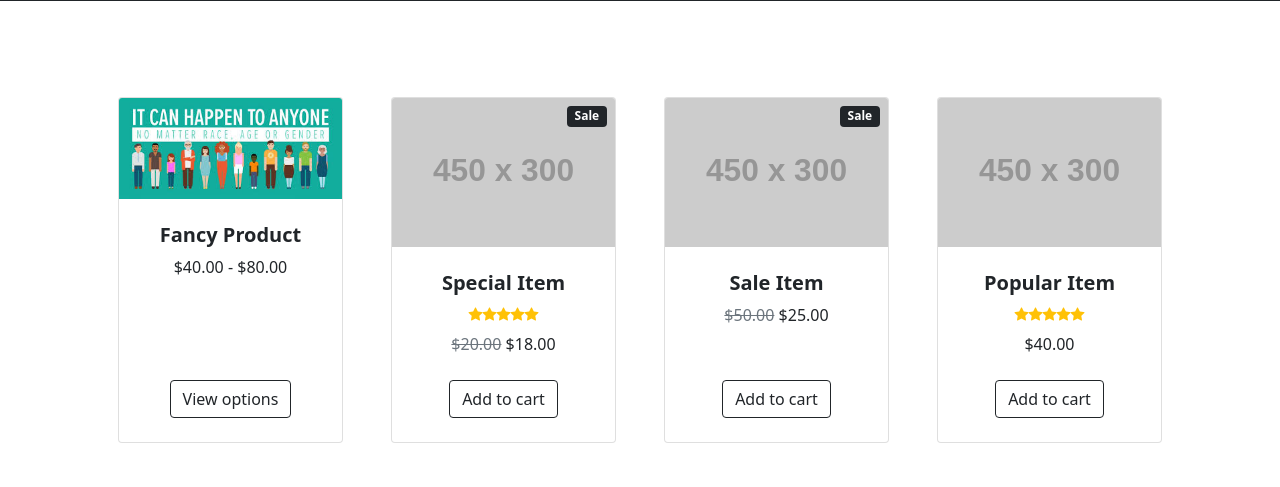
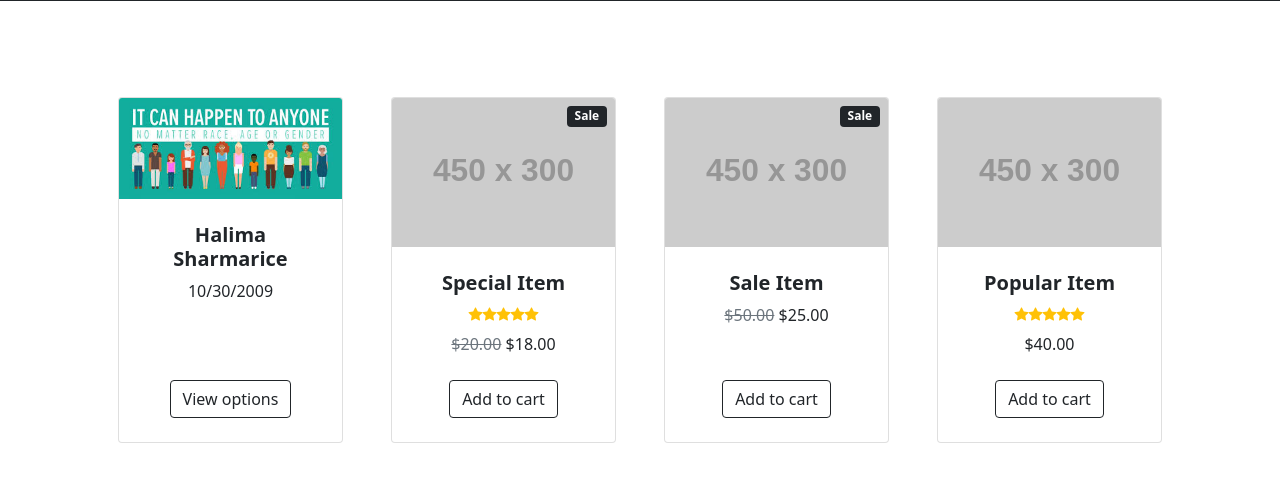
Before and after one commit to oliverescobar/missingPersons, a Django app: page / in a window 1280 px wide. Shown: the part 352-839 px from the top of the page. Run offline with Django 4.2, Linux system fonts and the light colour scheme; grey boxes labelled with a size stand in for pictures from a placeholder-image service; some libraries are stand-ins or nearby versions.

Commit message:
Update homepage.html

```diff
--- a/missingPersons/templates/homepages/homepage.html
+++ b/missingPersons/templates/homepages/homepage.html
@@ -92,18 +92,15 @@
           <div class="col mb-5">
             <div class="card h-100">
               <!-- Product image-->
-              <img
-                class="card-img-top"
-                src="{% static "img/anyone.jpg" %}"
-                alt="cute little infographic"
-              />
+              <img class="card-img-top" src="{% static "img/anyone.jpg" %}"
+              alt="cute little infographic" />
               <!-- Product details-->
               <div class="card-body p-4">
                 <div class="text-center">
-                  <!-- Product name-->
-                  <h5 class="fw-bolder">Fancy Product</h5>
-                  <!-- Product price-->
-                  $40.00 - $80.00
+                  <!-- Person name-->
+                  <h5 class="fw-bolder">Halima Sharmarice</h5>
+                  <!-- Date Missing -->
+                  10/30/2009
                 </div>
               </div>
               <!-- Product actions-->
```
